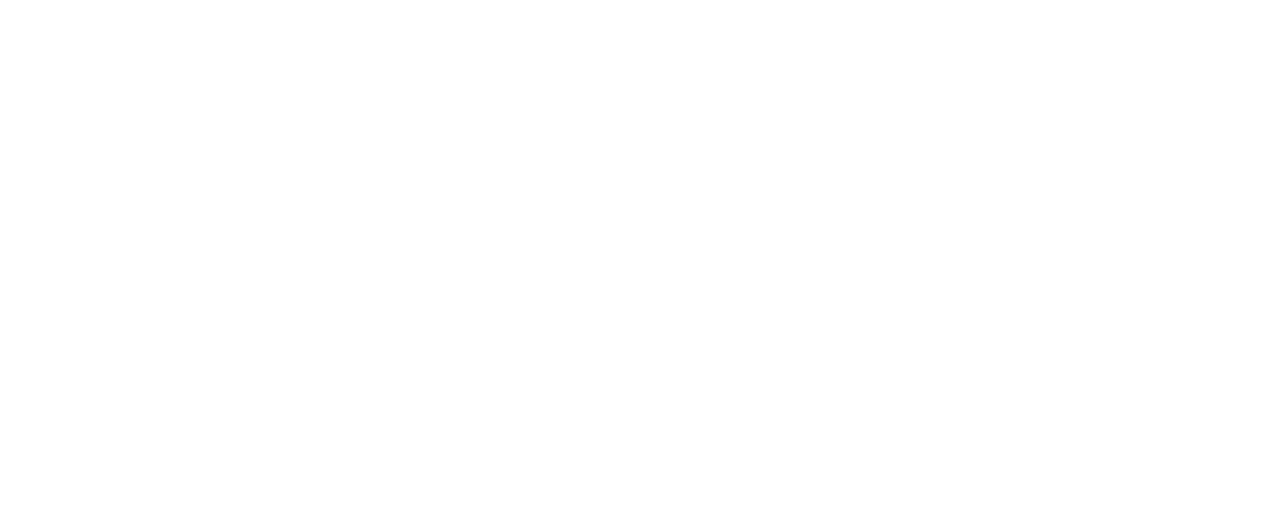
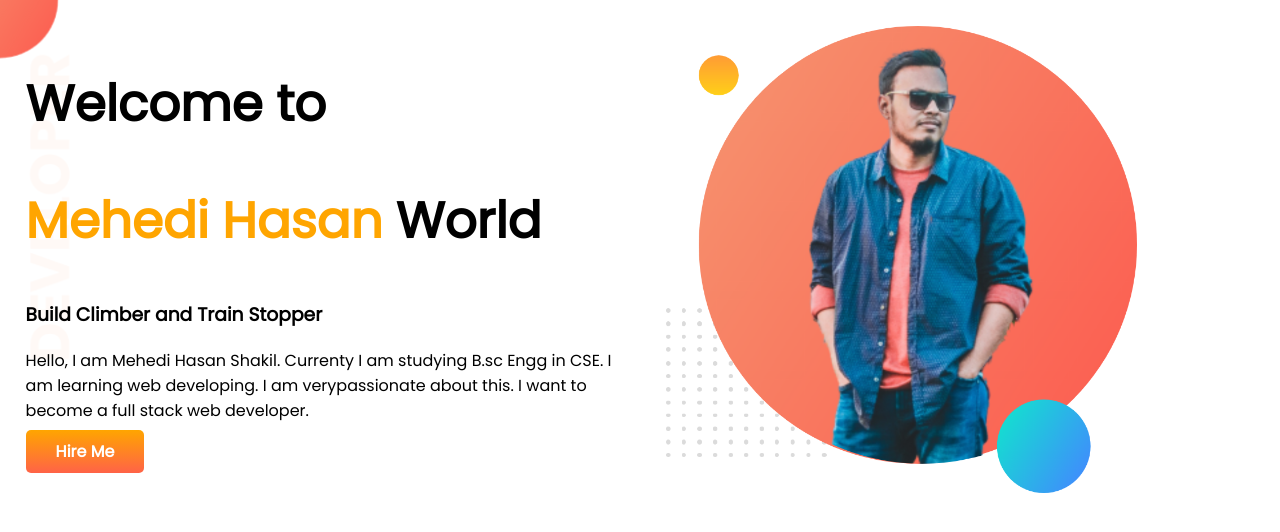
Before and after one commit to sneoo/developer-portfolio, a plain HTML site: page index.html in a window 1280 px wide. Drawn offline with Linux system fonts and the light colour scheme.

Commit message:
top banner added

```diff
--- a/index.html
+++ b/index.html
@@ -1,13 +1,36 @@
 <!DOCTYPE html>
 <html lang="en">
+
 <head>
     <meta charset="UTF-8">
     <meta http-equiv="X-UA-Compatible" content="IE=edge">
     <meta name="viewport" content="width=device-width, initial-scale=1.0">
     <title>Portfolio</title>
+    <link rel="preconnect" href="https://fonts.googleapis.com">
+    <link rel="preconnect" href="https://fonts.gstatic.com" crossorigin>
+    <link href="https://fonts.googleapis.com/css2?family=Poppins&display=swap" rel="stylesheet">
     <link rel="stylesheet" href="style.css">
+
 </head>
+
 <body>
+    <section class="top-banner">
+        <div class="half-width">
+            <h1>Welcome to</h1>
+            <h1> <span class="orange-color">Mehedi Hasan</span> World</h1>
+            <h3>Build Climber and Train Stopper</h3>
+            <p>Hello, I am Mehedi Hasan Shakil. Currenty I am studying B.sc Engg in CSE.
+                I am learning web developing. I am verypassionate about this.
+                I want to become a full stack web developer.</p>
+            <a class="link-button" target="blank" href="https://www.linkedin.com/in/sneoo/">Hire Me</a>
+        </div>
+
+        <div class="half-width">
+            <img src="images/developer-pic.png" alt="Pic is unable to load.">
+        </div>
+
+    </section>
 
 </body>
+
 </html>
--- a/style.css
+++ b/style.css
@@ -0,0 +1,39 @@
+body {
+    font-family: 'Poppins', sans-serif;
+    margin: 0;
+}
+
+h1 {
+    font-size: 50px;
+}
+
+.orange-color {
+    color: orange;
+}
+
+section {
+    display: flex;
+}
+
+.half-width {
+    width: 50%;
+    padding: 2%;
+}
+
+.half-width img {
+    width: 80%;
+}
+
+.link-button {
+    text-decoration: none;
+    background-image: linear-gradient(orange, tomato);
+    padding: 10px 30px;
+    color: white;
+    font-weight: 700;
+    border-radius: 5px;
+}
+
+.top-banner {
+    background-image: url(/images/top-banner.png);
+    background-repeat: no-repeat;
+}
```
Also changed, not shown: images/developer-pic.png (added), images/dream-bg.png (added), images/exp-bg.png (added), images/jhankar.png (added), images/jhankar2.png (added), images/my-bg.png (added), images/my-bg2.png (added), images/second-bg.png (added), images/top-banner.png (added), 7 other files.
